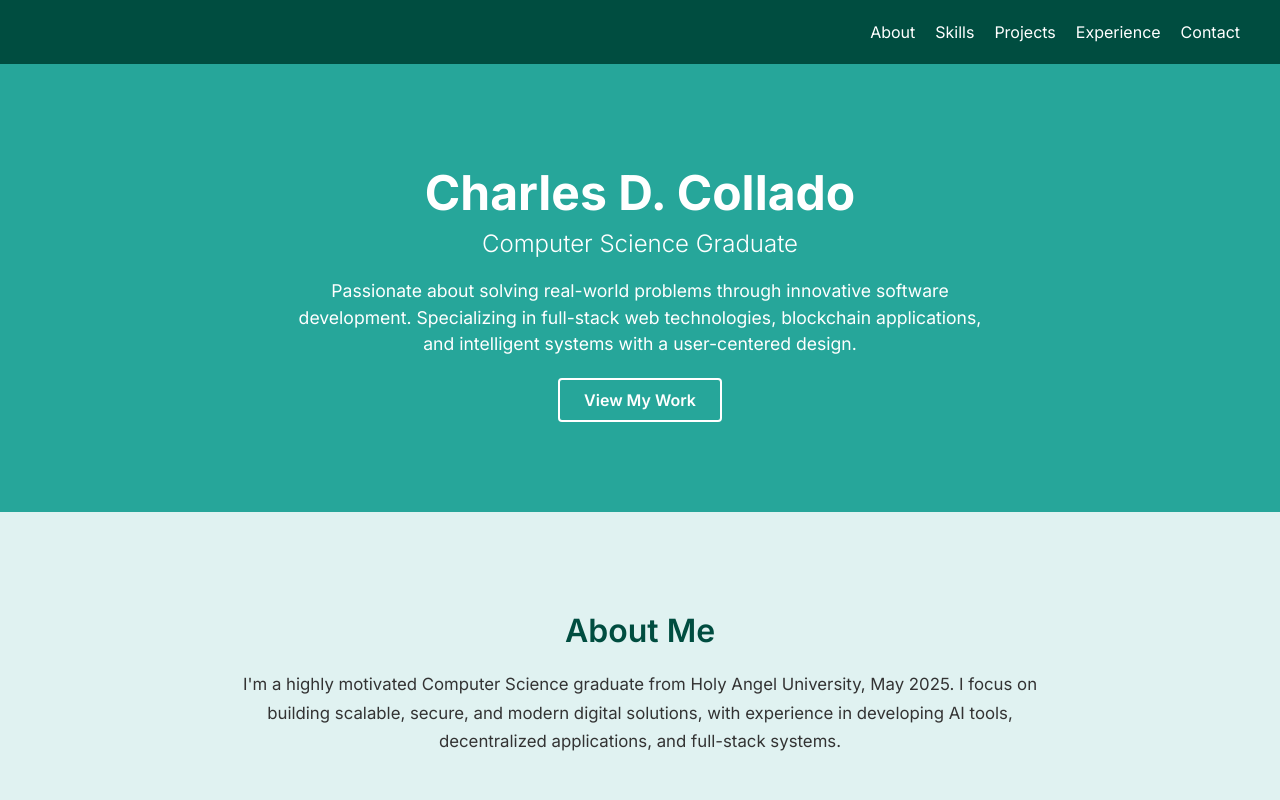
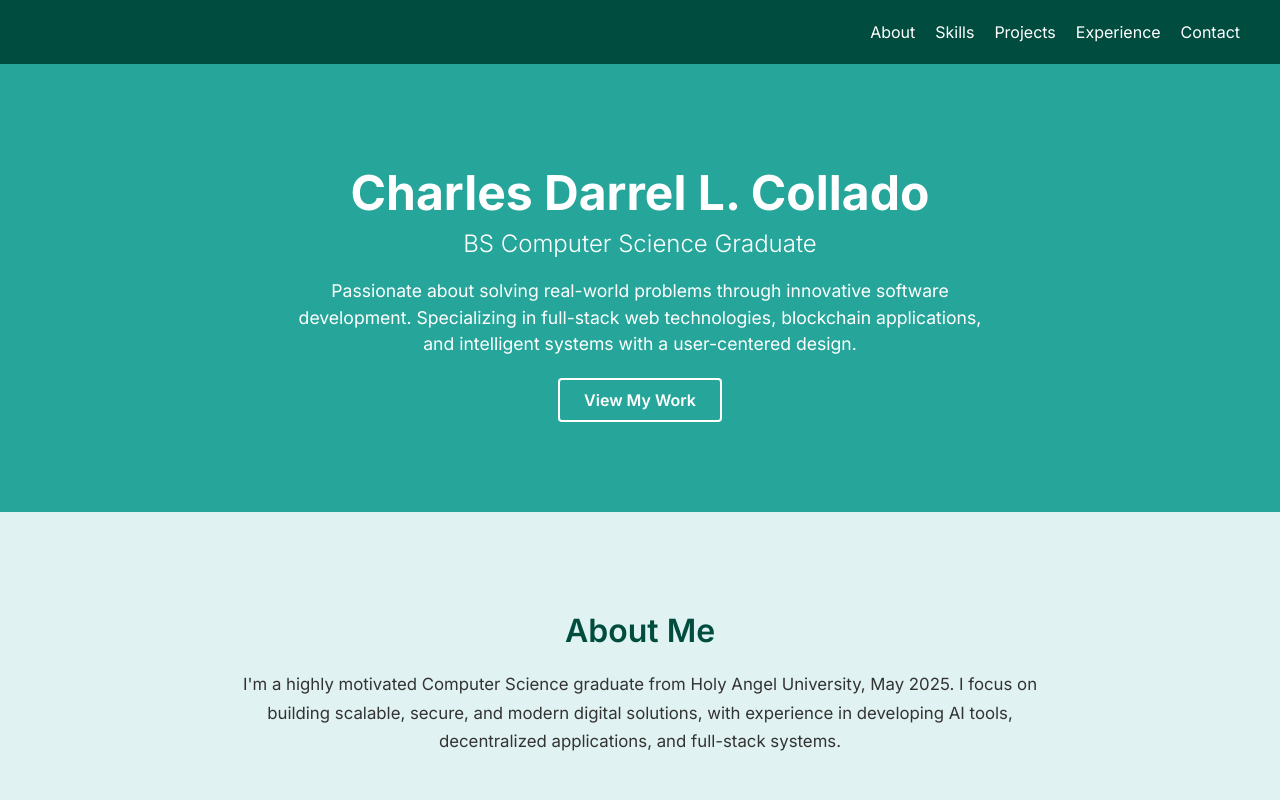
Before and after one commit to charlescollado28/charlescollado-portfolio, a plain HTML site: page index.html in a window 1280 px wide. Shown: the top 800 px of the page. Drawn offline with nearby package versions, Linux system fonts and the light colour scheme.

Commit message:
Update index.html

```diff
--- a/index.html
+++ b/index.html
@@ -113,8 +113,8 @@
   </nav>
 
   <header data-aos="fade-up">
-    <h1>Charles D. Collado</h1>
-    <h2>Computer Science Graduate</h2>
+    <h1>Charles Darrel L. Collado</h1>
+    <h2>BS Computer Science Graduate</h2>
     <p>
       Passionate about solving real-world problems through innovative software development. Specializing in full-stack web technologies, blockchain applications, and intelligent systems with a user-centered design.
     </p>
```
